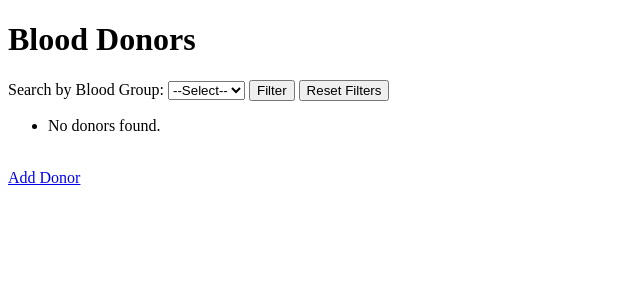
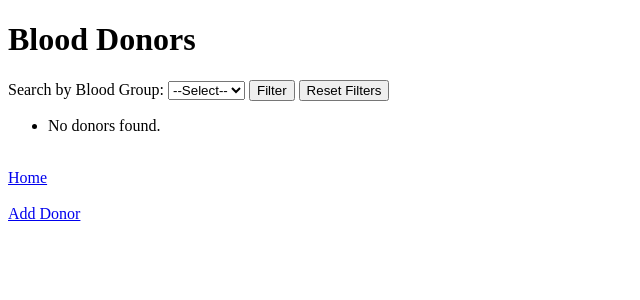
Before and after one commit to BARANICHANDRAN/Blood_donor, a Django app: template donor/templates/donor_list.html in a window 1280 px wide. Shown: the top 300 px of the page, without its empty margins (0-640 px from the left). Run offline with Django 3.2, Linux system fonts and the light colour scheme; the template is opened without the code that fills it, so the values that code supplies are empty.

Commit message:
Update donor_list.html

```diff
--- a/donor/templates/donor_list.html
+++ b/donor/templates/donor_list.html
@@ -34,7 +34,9 @@
             <li>No donors found.</li>
         {% endfor %}
     </ul>
-
+    <br>
+    <a href="/">Home</a>
+    <br>
     <br>
     <a href="/add/">Add Donor</a>
     <br>
```
